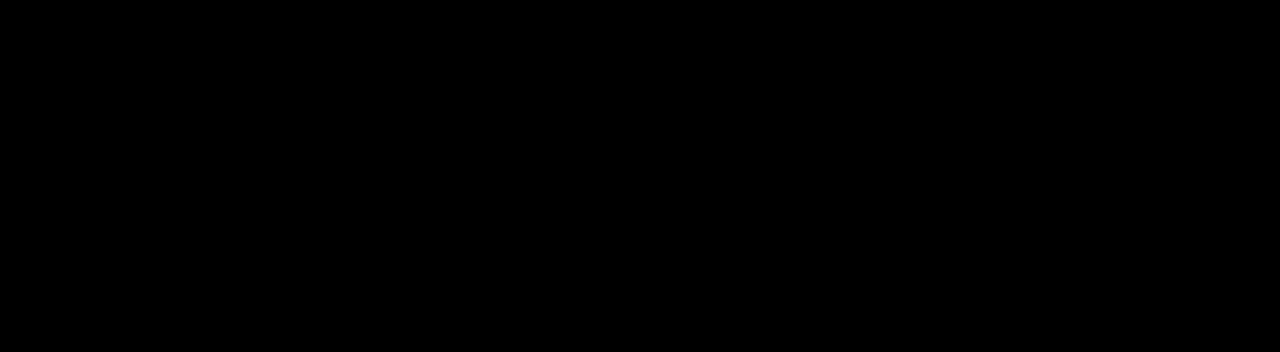
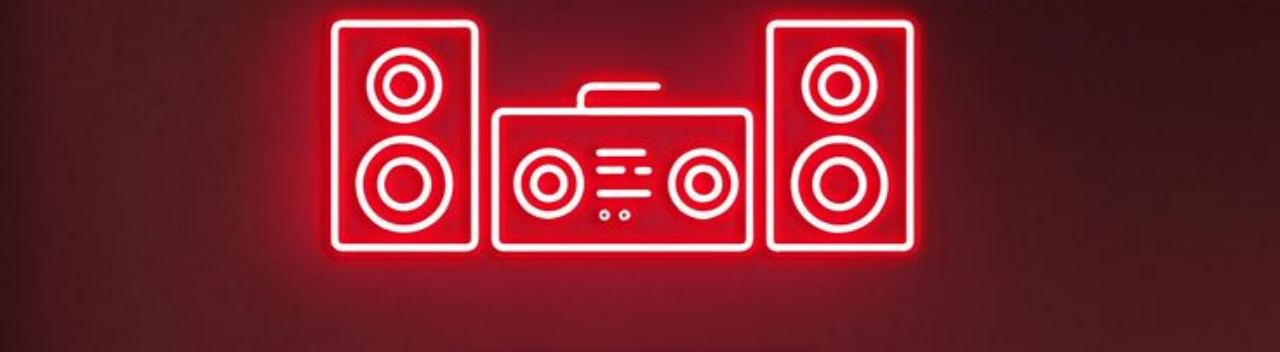
Before and after one commit to MathEase07/subt, a plain HTML site: page index.html in a window 1280 px wide. Shown: the top 352 px of the page. Drawn offline with Linux system fonts and the light colour scheme.

Commit message:
Update index.html

```diff
--- a/index.html
+++ b/index.html
@@ -56,7 +56,11 @@
     }
   </style>
 </head>
-<body>
+<body style="background-image: url('https://github.com/MathEase07/subt/blob/main/333.jpg');
+             background-size: cover;
+             background-position: center;
+             background-repeat: no-repeat;">
+
   <div class="wrap">
     <div id="subtitle">Sa Huling Jeep ng Gabi.</div>
     <div id="time"></div>
```
